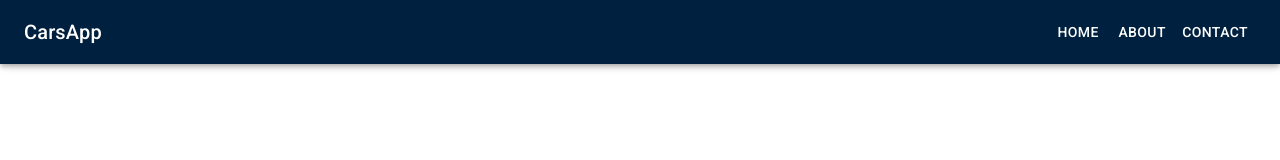
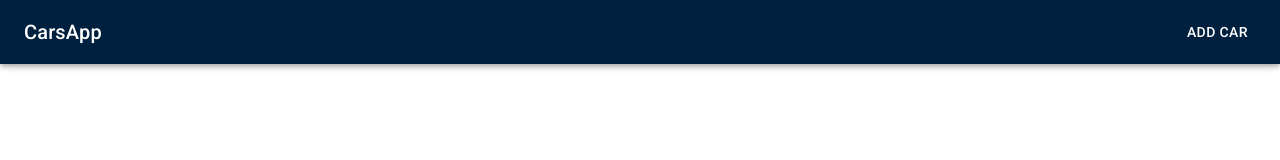
Before and after one commit to MariaRotaru/react-app, a React (Vite) app: page / in a window 1280 px wide. Shown: the top 160 px of the page. Built offline with nearby package versions, Linux system fonts and the light colour scheme.

Commit message:
UI navigation added

```diff
--- /dev/null
+++ b/src/components/DesktopNavigation.jsx
@@ -0,0 +1,60 @@
+import React from 'react';
+import {NavLink} from 'react-router-dom';
+import AppBar from '@mui/material/AppBar';
+import Box from '@mui/material/Box';
+//import CssBaseline from '@mui/material/CssBaseline';
+//import Divider from '@mui/material/Divider';
+//import Drawer from '@mui/material/Drawer';
+import IconButton from '@mui/material/IconButton';
+//import List from '@mui/material/List';
+//import ListItem from '@mui/material/ListItem';
+//import ListItemButton from '@mui/material/ListItemButton';
+//import ListItemText from '@mui/material/ListItemText';
+import MenuIcon from '@mui/icons-material/Menu';
+import Toolbar from '@mui/material/Toolbar';
+import Typography from '@mui/material/Typography';
+import Button from '@mui/material/Button';
+import {useTheme} from '@mui/material/styles'
+
+
+
+function DesktopNavigation({handleDrawerToggle = () => console.log ("no handleDrawerToggle function provided")}) {
+  const theme = useTheme();
+  console.log(theme);
+  const lightTextColor = theme.palette.common.white
+    return (
+    <>
+    <AppBar component="nav">
+        <Toolbar>
+          <IconButton
+            color="inherit"
+            aria-label="open drawer"
+            edge="start"
+            onClick={handleDrawerToggle}
+            sx={{ mr: 2, display: { sm: 'none' } }}
+          >
+            <MenuIcon />
+          </IconButton>
+          <Typography
+            variant="h6"
+            component={NavLink}
+            to="/"
+            sx={{ flexGrow: 1, display: { xs: 'none', sm: 'block' }, textDecoration: 'none', color: lightTextColor}}
+          >
+            CarsApp
+          </Typography>
+          <Box sx={{ display: { xs: 'none', sm: 'block' } }}>
+              <Button sx={{ color: lightTextColor }} component={NavLink} to="/add">
+                Add car
+              </Button>
+          </Box>
+        </Toolbar>
+      </AppBar>
+      <Box component="main" sx={{ p: 3 }}>
+        <Toolbar />
+      </Box>
+      </>
+  )
+}
+
+export default DesktopNavigation
--- /dev/null
+++ b/src/components/MobileNavigation.jsx
@@ -0,0 +1,56 @@
+import React from 'react';
+import {NavLink} from 'react-router-dom';
+import Box from '@mui/material/Box';
+import Drawer from '@mui/material/Drawer';
+import Divider from '@mui/material/Divider';
+import List from '@mui/material/List';
+import ListItem from '@mui/material/ListItem';
+import ListItemButton from '@mui/material/ListItemButton';
+import ListItemText from '@mui/material/ListItemText';
+import Typography from '@mui/material/Typography';
+
+function MobileNavigation({
+     mobileOpen = false,
+     handleDrawerToggle = () => console.log ("no handleDrawerToggle function provided"),
+      drawerWidth=240,
+    }) {
+  return (
+    <Box component="nav">
+        <Drawer
+          variant="temporary"
+          open={mobileOpen}
+          onClose={handleDrawerToggle}
+          ModalProps={{
+            keepMounted: true, // Better open performance on mobile.
+          }}
+          sx={{
+            display: { xs: 'block', sm: 'none' },
+            '& .MuiDrawer-paper': { boxSizing: 'border-box', width: drawerWidth },
+          }}
+        >
+    <Box onClick={handleDrawerToggle} sx={{ textAlign: 'center' }}>
+      <Typography variant="h6" sx={{ my: 2 }}>
+        MUI
+      </Typography>
+      <Divider />
+      <List>
+           <>
+          <ListItem>
+            <ListItemButton sx={{ textAlign: 'left' }} component={NavLink} to="/">
+              <ListItemText primary={"List Cars"} />
+            </ListItemButton>
+          </ListItem>
+          <ListItem>
+          <ListItemButton sx={{ textAlign: 'left' }} component={NavLink} to="/add">
+            <ListItemText primary={"Add Car"} />
+          </ListItemButton>
+        </ListItem>
+        </>
+      </List>
+    </Box>
+        </Drawer>
+      </Box>
+  )
+}
+
+export default MobileNavigation
--- a/src/components/TempHeader.jsx
+++ b/src/components/TempHeader.jsx
@@ -2,101 +2,33 @@
 import PropTypes from 'prop-types';
 import AppBar from '@mui/material/AppBar';
 import Box from '@mui/material/Box';
-import CssBaseline from '@mui/material/CssBaseline';
-import Divider from '@mui/material/Divider';
-import Drawer from '@mui/material/Drawer';
+//import CssBaseline from '@mui/material/CssBaseline';
+//import Divider from '@mui/material/Divider';
+//import Drawer from '@mui/material/Drawer';
 import IconButton from '@mui/material/IconButton';
-import List from '@mui/material/List';
-import ListItem from '@mui/material/ListItem';
-import ListItemButton from '@mui/material/ListItemButton';
-import ListItemText from '@mui/material/ListItemText';
+//import List from '@mui/material/List';
+//import ListItem from '@mui/material/ListItem';
+//import ListItemButton from '@mui/material/ListItemButton';
+//import ListItemText from '@mui/material/ListItemText';
 import MenuIcon from '@mui/icons-material/Menu';
 import Toolbar from '@mui/material/Toolbar';
 import Typography from '@mui/material/Typography';
 import Button from '@mui/material/Button';
+import MobileNavigation from './MobileNavigation';
+import DesktopNavigation from './DesktopNavigation'
 
-const drawerWidth = 240;
-const navItems = ['Home', 'About', 'Contact'];
 
-function DrawerAppBar(props) {
-  const { window } = props;
+function DrawerAppBar() {
   const [mobileOpen, setMobileOpen] = React.useState(false);
 
   const handleDrawerToggle = () => {
     setMobileOpen((prevState) => !prevState);
   };
-
-  const drawer = (
-    <Box onClick={handleDrawerToggle} sx={{ textAlign: 'center' }}>
-      <Typography variant="h6" sx={{ my: 2 }}>
-        MUI
-      </Typography>
-      <Divider />
-      <List>
-        {navItems.map((item) => (
-          <ListItem key={item} disablePadding>
-            <ListItemButton sx={{ textAlign: 'center' }}>
-              <ListItemText primary={item} />
-            </ListItemButton>
-          </ListItem>
-        ))}
-      </List>
-    </Box>
-  );
-
-  const container = window !== undefined ? () => window().document.body : undefined;
-
   return (
     <Box sx={{ display: 'flex' }}>
-      <CssBaseline />
-      <AppBar component="nav">
-        <Toolbar>
-          <IconButton
-            color="inherit"
-            aria-label="open drawer"
-            edge="start"
-            onClick={handleDrawerToggle}
-            sx={{ mr: 2, display: { sm: 'none' } }}
-          >
-            <MenuIcon />
-          </IconButton>
-          <Typography
-            variant="h6"
-            component="div"
-            sx={{ flexGrow: 1, display: { xs: 'none', sm: 'block' } }}
-          >
-            CarsApp
-          </Typography>
-          <Box sx={{ display: { xs: 'none', sm: 'block' } }}>
-            {navItems.map((item) => (
-              <Button key={item} sx={{ color: '#fff' }}>
-                {item}
-              </Button>
-            ))}
-          </Box>
-        </Toolbar>
-      </AppBar>
-      <Box component="nav">
-        <Drawer
-          container={container}
-          variant="temporary"
-          open={mobileOpen}
-          onClose={handleDrawerToggle}
-          ModalProps={{
-            keepMounted: true, // Better open performance on mobile.
-          }}
-          sx={{
-            display: { xs: 'block', sm: 'none' },
-            '& .MuiDrawer-paper': { boxSizing: 'border-box', width: drawerWidth },
-          }}
-        >
-          {drawer}
-        </Drawer>
-      </Box>
-      <Box component="main" sx={{ p: 3 }}>
-        <Toolbar />
-
-      </Box>
+      <MobileNavigation handleDrawerToggle={handleDrawerToggle}
+      mobileOpen={mobileOpen}/>
+      <DesktopNavigation handleDrawerToggle={handleDrawerToggle}/>
     </Box>
   );
 }
--- a/src/pages/List.jsx
+++ b/src/pages/List.jsx
@@ -47,7 +47,7 @@
             </ListItemText>
               <IconButton
               aria-label="update"
-              to={'/update/${_id}'}
+              to={`/update/${_id}`}
               component={Link}
               >
               <EditIcon/>
```
